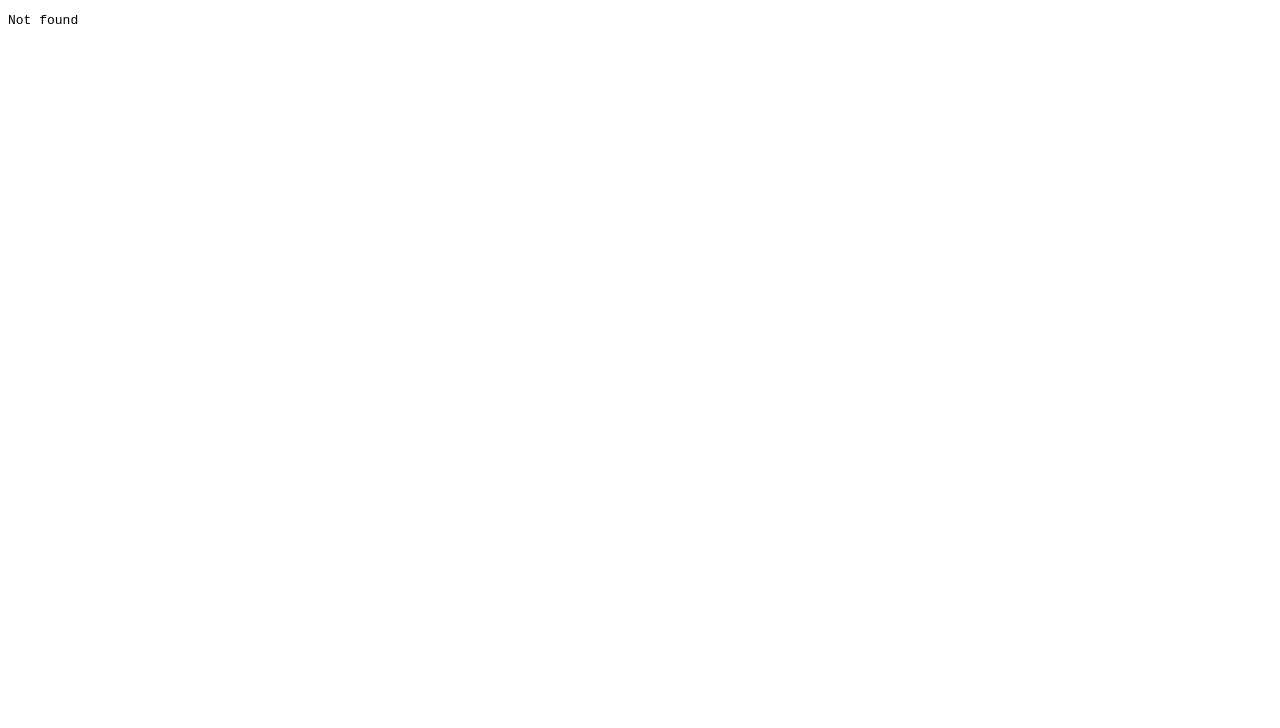
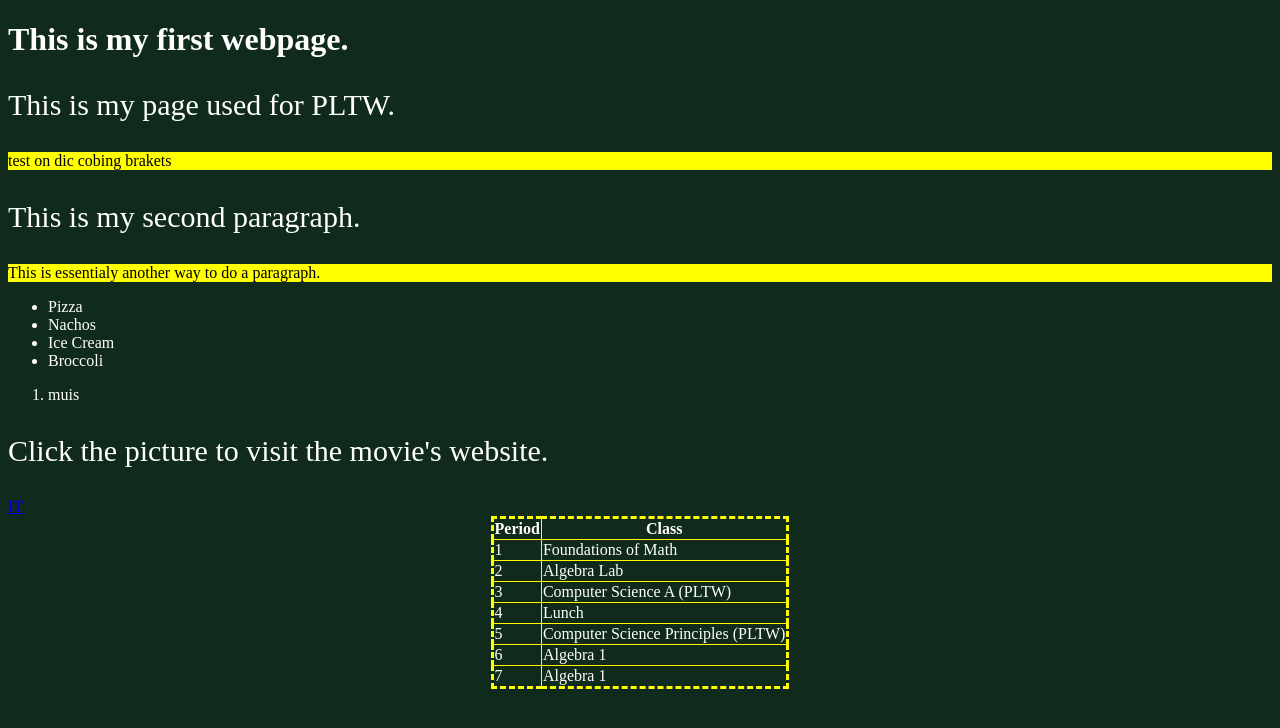
Before and after one commit to Mariano542031/PLTW_Website, a plain HTML site: page test.html in a window 1280 px wide. Drawn offline with Linux system fonts and the light colour scheme.

Commit message:
Add files via upload

```diff
--- a/test.html
+++ b/test.html
@@ -1,134 +1,88 @@
-<!DOCTYPE html>
+<!doctype html>
 <html>
-<head>
-<meta charset="UTF-8">
-<meta http-equiv="Content-Type" content="text/html; charset=utf-8">
-<!--
+    <head>
+        <title>Most Awesome Page Ever</title>
+        <style>
+            p
+            {
+                font-size: 30px;
+            }
 
+            div
+            {
+                background-color: yellow;
+                color:Black;
+            }
+           table
+           {
+           	border:dashed yellow;
+           	border-collapse: collapse;
+           }
+          td:hover
+          {
+            background-color:blue;
+              color:lightblue;
+          }
 
-FALLING FALLING .COM BY RAFAEL ROZENDAAL - 2011 - WWW.NEWRAFAEL.COM
+        </style>
+    </head>
 
-CODE BY REINIER FEIJEN - WWW.BOXOFCHOCOLATES.NL
+    <body style="background: #102b1b; color: #ffffff;">
+        <h1>This is my first webpage.</h1>
 
-COLLECTION OF HAMPUS LINDWALL
+        <p>This is my page used for PLTW.</p>
+        <div>test on dic cobing brakets </div>
+        <p>This is my second paragraph.</p>
 
-SOUND BY GLOUMOTH - HTTP://GLOUMOUTH1.FREE.FR
+        <div>This is essentialy another way to do a paragraph.</div>
 
+        <ul>
+            <li>Pizza</li>
+            <li>Nachos</li>
+            <li>Ice Cream</li>
+            <li>Broccoli</li>
+        </ul>
 
- , __     , __
-/|/  \   /|/  \
- |___/    |___/
- | \      | \
- |  \_/   |  \_/
+        <ol>
+            <li>muis</li>
+        </ol>
 
- ____   ____
-||R || ||R ||
-||__|| ||__||
-|/__\| |/__\|
+        <p>Click the picture to visit the movie's website.</p>
+        <a href="http://itthemovie.com/" target="_blank">IT</a>
 
-
- __    __
-|__)  |__)
-| \   | \
-
-
- _____    _____
-|  __ \  |  __ \
-| |__) | | |__) |
-|  _  /  |  _  /
-| | \ \  | | \ \
-|_|  \_\ |_|  \_\
-
-
-
-            _              _
-            /' `\          /' `\
-          /'     )       /'     )
-        /' (___,/'     /' (___,/'
-      /'   ;         /'   ;
-    /'    /'       /'    /'
-(,/'     (_,   (,/'     (_,
-
-
-  __    __
- /__)  /__)
-/ (   / (
-
-
-
-  _    _
- /_/  /_/
-/ \  / \
-
-
--->
-
-		<title>collection of hampus lindwall, falling falling .com by rafa&euml;l rozendaal, 2011. sound by gloumouth1</title>
-		<link rel="Shortcut Icon" href="http://www.newrafael.com/favicon.ico" />
-		<meta name="description" content="FALLING FALLING .COM BY RAFAEL ROZENDAAL - 2011 - WWW.NEWRAFAEL.COM, CODE BY REINIER FEIJEN - WWW.BOXOFCHOCOLATES.NL, COLLECTION OF HAMPUS LINDWALL, SOUND BY GLOUMOTH - HTTP://GLOUMOUTH1.FREE.FR">
-	    	<meta property="og:title" content="collection of hampus lindwall, falling falling .com by rafa&euml;l rozendaal, 2011. sound by gloumouth1" />
-    		<meta property="og:type" content="website" />
-    		<meta property="og:url" content="http://www.fallingfalling.com/" />
-    		<meta property="og:image" content="http://www.newrafael.com/img/sitethumbs/fallingfalling-700.png" />
-    		<meta property="og:site_name" content="fallingfalling" />
-    		<meta property="og:description" content="FALLING FALLING .COM BY RAFAEL ROZENDAAL - 2011 - WWW.NEWRAFAEL.COM, CODE BY REINIER FEIJEN - WWW.BOXOFCHOCOLATES.NL, COLLECTION OF HAMPUS LINDWALL, SOUND BY GLOUMOTH - HTTP://GLOUMOUTH1.FREE.FR" />
-		<meta name="viewport" content="width=device-width, maximum-scale=1, user-scalable=no" />
-
-		<script type="text/javascript" src="http://www.rafaelrozendaal.com/template/lib/swfobject.js"></script>
-
-
-		<script type="text/javascript">
-			function onResize()
-			{
-				var obj = document.getElementById("contentFrame");
-				if (obj)
-				{
-					var w = window.innerWidth, h = window.innerHeight - obj.offsetTop;
-					obj.style.height = h+"px";//to avoid resize loop
-					if (obj.contentWindow.setSize!=null) obj.contentWindow.setSize(w,h);
-				}
-			}
-			window.onorientationchange = function() { onResize(); };
-			window.onresize = function() { onResize(); };
-			if (!window.onload) window.onload = function()
-			{
-				onResize();
-				if (window.frames[0] && null == new RegExp("[\\?&]dbg([^&#]*)").exec(window.location.href))
-				{
-					window.frames[0].console.log = function () {};
-				}
-			};
-
-
-		</script>
-		<style type="text/css">
-			html { height:100%; }
-			body {	margin:0;	background-color:#FFFFFF; overflow:hidden; height:100%; }
-			#content { height:100%; }
-		</style>
-
-	</head>
-	<body>
-
-		<div id="content">
-
-
-
-		<iframe id="contentFrame" src="html/" width="100%" height="100%" frameborder="0" allowtransparency="true" style="background-color:#FFFFFF; display:none;" onload="this.style.display='block';"></iframe>
-
-		</div>
-		<script type="text/javascript">
-			var _gaq = _gaq || [];
-			_gaq.push(['_setAccount', 'UA-4278606-53']);
-			_gaq.push(['_setDomainName', 'none']);
-			_gaq.push(['_setAllowLinker', true]);
-			_gaq.push(['_trackPageview']);
-			(function() {
-				var ga = document.createElement('script'); ga.type = 'text/javascript'; ga.async = true;
-				ga.src = ('https:' == document.location.protocol ? 'https://ssl' : 'http://www') + '.google-analytics.com/ga.js';
-				var s = document.getElementsByTagName('script')[0]; s.parentNode.insertBefore(ga, s);
-			})();
-		</script>
-
-	</body>
+        <table border=1 style="margin-left: auto; margin-right: auto;">
+            <tr>
+                <th>Period</th>
+                <th>Class</th>
+            </tr>
+            <tr>
+                <td>1</td>
+                <td>Foundations of Math</td>
+            </tr>
+            <tr>
+                <td>2</td>
+                <td>Algebra Lab</td>
+            </tr>
+            <tr>
+                <td>3</td>
+                <td>Computer Science A (PLTW)</td>
+            </tr>
+            <tr>
+                <td>4</td>
+                <td>Lunch</td>
+            </tr>
+            <tr>
+                <td>5</td>
+                <td>Computer Science Principles (PLTW)</td>
+            </tr>
+            <tr>
+                <td>6</td>
+                <td>Algebra 1</td>
+            </tr>
+            <tr>
+                <td>7</td>
+                <td>Algebra 1</td>
+            </tr>
+        </table>
+    </body>
 </html>
```
Also changed, not shown: aboutme.html (+8 -1 lines), index.html (+7 -0 lines), portfolio.html (+17 -3 lines), schedule.html (+10 -0 lines).
